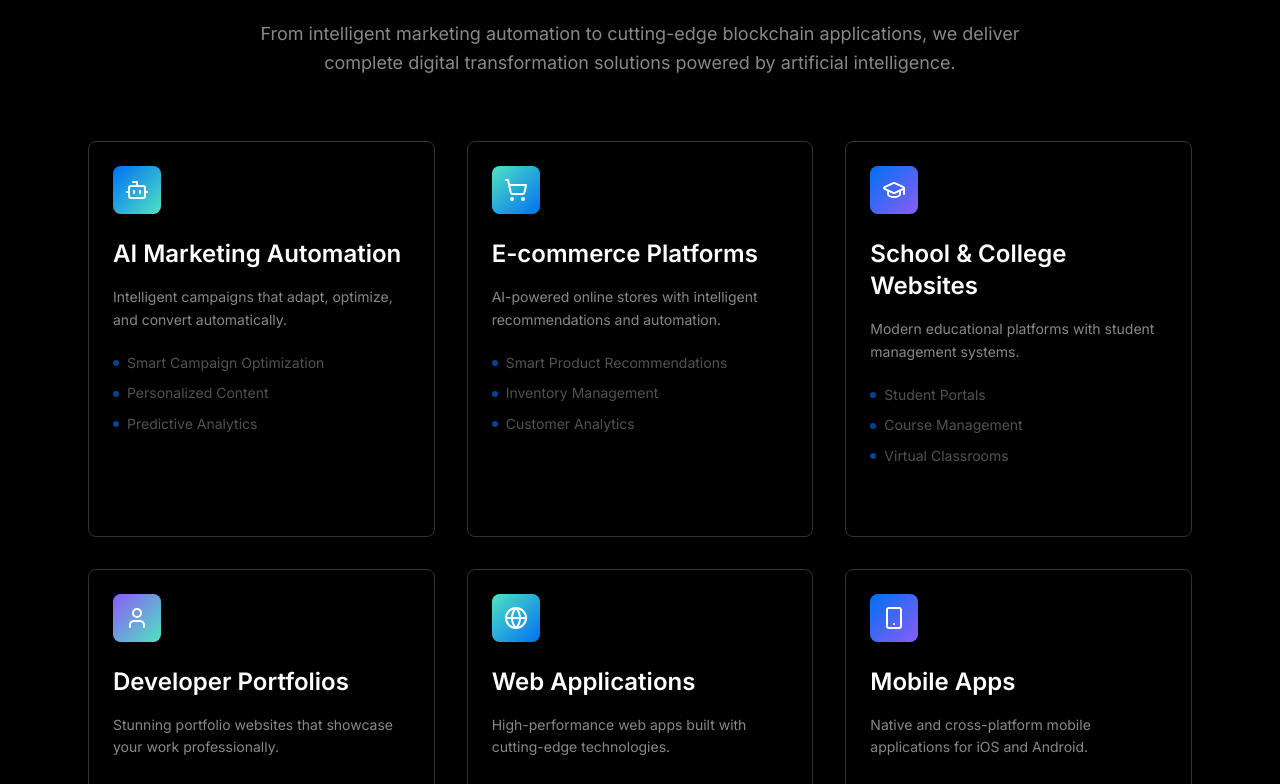
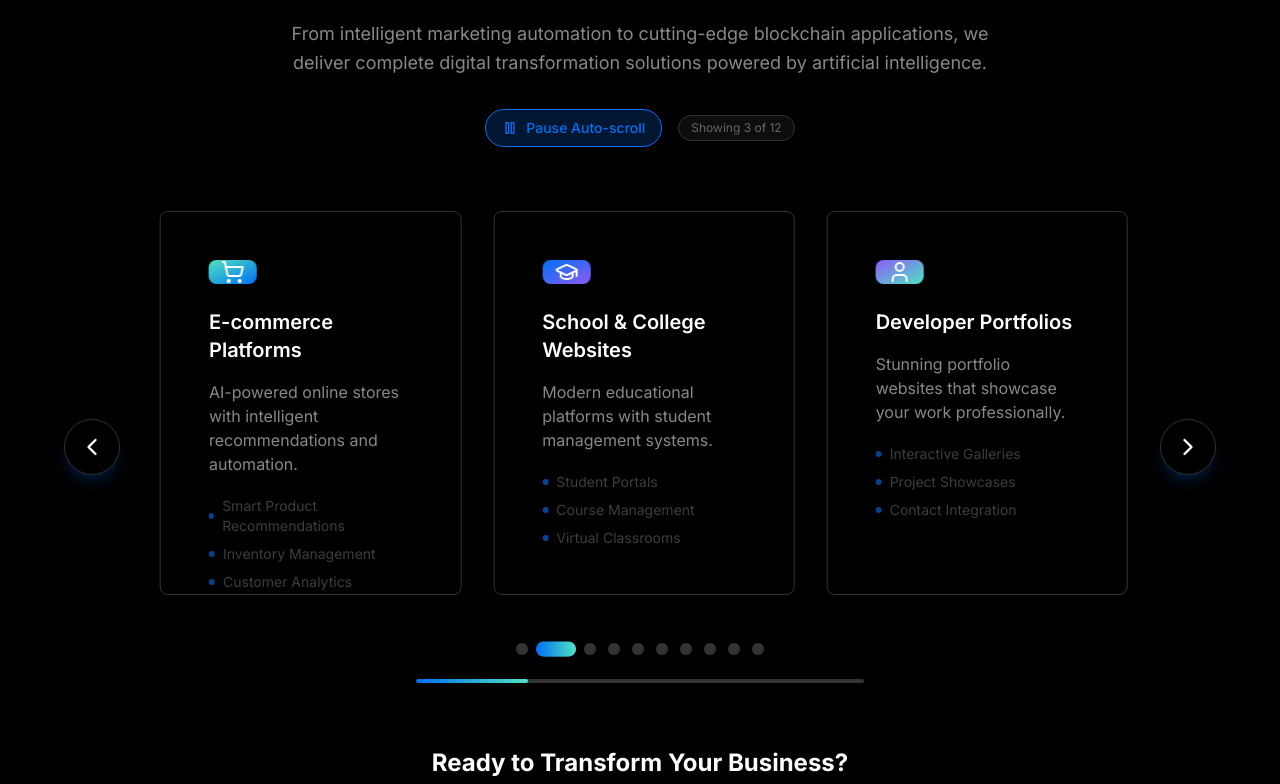
Before and after one commit to ASHUTOSH2224/Company_Website, a React (Vite) app: page / in a window 1280 px wide. Shown: the part 1636-2420 px from the top of the page. Built offline with nearby package versions, Linux system fonts and the light colour scheme.

Commit message:
Modified the Services Page

```diff
--- a/src/components/Services.tsx
+++ b/src/components/Services.tsx
@@ -1,4 +1,4 @@
-import React, { useState, useEffect } from 'react';
+import React, { useState, useEffect, useRef } from 'react';
 import {
   Bot,
   ShoppingCart,
@@ -12,7 +12,11 @@ import {
   Layers,
   Brain,
   Zap,
-  ArrowRight
+  ArrowRight,
+  ChevronLeft,
+  ChevronRight,
+  Play,
+  Pause
 } from 'lucide-react';
 
 interface ServicesProps {
@@ -22,10 +26,62 @@ interface ServicesProps {
 export const Services: React.FC<ServicesProps> = ({ onContactClick }) => {
   const [isVisible, setIsVisible] = useState(false);
   const [hoveredService, setHoveredService] = useState<number | null>(null);
+  const [currentSlide, setCurrentSlide] = useState(0);
+  const [isAutoPlaying, setIsAutoPlaying] = useState(true);
+  const [cardsPerView, setCardsPerView] = useState(3);
+  const autoPlayRef = useRef<number | null>(null);
+  const containerRef = useRef<HTMLDivElement>(null);
+
+  const autoPlayInterval = 4000;
 
   useEffect(() => {
     setIsVisible(true);
+
+    // Handle responsive cards per view
+    const handleResize = () => {
+      if (window.innerWidth >= 1024) {
+        setCardsPerView(3); // Desktop: 3 cards
+      } else if (window.innerWidth >= 768) {
+        setCardsPerView(2); // Tablet: 2 cards
+      } else {
+        setCardsPerView(1); // Mobile: 1 card
+      }
+    };
+
+    handleResize();
+    window.addEventListener('resize', handleResize);
+
+    return () => {
+      window.removeEventListener('resize', handleResize);
+    };
   }, []);
+
+  // Auto-play functionality
+  useEffect(() => {
+    if (isAutoPlaying) {
+      autoPlayRef.current = setInterval(() => {
+        setCurrentSlide(prev => {
+          const maxSlides = Math.max(0, services.length - cardsPerView);
+          return prev >= maxSlides ? 0 : prev + 1;
+        });
+      }, autoPlayInterval);
+    } else {
+      if (autoPlayRef.current) {
+        clearInterval(autoPlayRef.current);
+      }
+    }
+
+    return () => {
+      if (autoPlayRef.current) {
+        clearInterval(autoPlayRef.current);
+      }
+    };
+  }, [isAutoPlaying, cardsPerView]);
+
+  // Reset slide when cards per view changes
+  useEffect(() => {
+    setCurrentSlide(0);
+  }, [cardsPerView]);
 
   const services = [
     {
@@ -114,22 +170,135 @@ export const Services: React.FC<ServicesProps> = ({ onContactClick }) => {
     }
   ];
 
+  const maxSlides = Math.max(0, services.length - cardsPerView);
+
+  // Navigation functions
+  const nextSlide = () => {
+    setCurrentSlide(prev => Math.min(prev + 1, maxSlides));
+  };
+
+  const prevSlide = () => {
+    setCurrentSlide(prev => Math.max(prev - 1, 0));
+  };
+
+  const goToSlide = (index: number) => {
+    setCurrentSlide(index);
+  };
+
+  const toggleAutoPlay = () => {
+    setIsAutoPlaying(!isAutoPlaying);
+  };
+
   return (
-    <section className="section-padding">
-      <div className="container-custom">
+    <section
+      className="section-padding relative"
+      onMouseEnter={() => setIsAutoPlaying(false)}
+      onMouseLeave={() => setIsAutoPlaying(true)}
+    >
+      <div className="container-custom" ref={containerRef}>
         {/* Section Header */}
-        <div className={`text-center mb-16 transition-all duration-1000 ${isVisible ? 'opacity-100 translate-y-0' : 'opacity-0 translate-y-8'}`}>
-          <h2 className="heading-lg mb-6">
+        <div className={`text-center mb-12 lg:mb-16 transition-all duration-1000 ${
+          isVisible ? 'opacity-100 translate-y-0' : 'opacity-0 translate-y-8'
+        }`}>
+          <h2 className="heading-lg mb-4 lg:mb-6">
             Comprehensive <span className="gradient-text-accent">AI Solutions</span>
           </h2>
-          <p className="text-body max-w-3xl mx-auto">
+          <p className="text-body max-w-3xl mx-auto mb-6 lg:mb-8 px-4">
             From intelligent marketing automation to cutting-edge blockchain applications,
             we deliver complete digital transformation solutions powered by artificial intelligence.
           </p>
+
+          {/* Auto-play Control & Cards Per View Indicator */}
+          <div className="flex flex-col sm:flex-row justify-center items-center gap-4 mb-6 lg:mb-8">
+            <button
+              onClick={toggleAutoPlay}
+              className={`flex items-center gap-2 px-4 py-2 rounded-full border transition-all duration-300 ${
+                isAutoPlaying
+                  ? 'border-[#0070f3] bg-[#0070f3]/20 text-[#0070f3]'
+                  : 'border-[#333] bg-[var(--card-bg)] text-[#888] hover:text-white hover:border-[#0070f3]'
+              }`}
+            >
+              {isAutoPlaying ? <Pause className="w-4 h-4" /> : <Play className="w-4 h-4" />}
+              <span className="text-sm font-medium">
+                {isAutoPlaying ? 'Pause' : 'Play'} Auto-scroll
+              </span>
+            </button>
+
+            {/* Responsive indicator */}
+            <div className="text-xs text-[#666] bg-[var(--card-bg)] px-3 py-1 rounded-full border border-[#333]">
+              <span className="hidden lg:inline">Showing {cardsPerView} of {services.length}</span>
+              <span className="hidden md:inline lg:hidden">Showing {cardsPerView} of {services.length}</span>
+              <span className="md:hidden">Showing {cardsPerView} of {services.length}</span>
+            </div>
+          </div>
         </div>
 
-        {/* Services Grid */}
-        <div className="grid grid-cols-1 md:grid-cols-2 lg:grid-cols-3 gap-8">
+        {/* Responsive Carousel Container */}
+        <div className="relative">
+          {/* Navigation Arrows - Hidden on mobile */}
+          <button
+            onClick={prevSlide}
+            disabled={currentSlide === 0}
+            className={`absolute left-0 lg:-left-6 top-1/2 -translate-y-1/2 z-20 w-10 h-10 lg:w-14 lg:h-14 rounded-full border border-[#333] bg-black/80 backdrop-blur-sm flex items-center justify-center transition-all duration-300 ${
+              currentSlide === 0
+                ? 'opacity-30 cursor-not-allowed'
+                : 'hover:border-[#0070f3] hover:bg-[#0070f3]/20 hover:scale-110 shadow-lg shadow-[#0070f3]/20'
+            } hidden sm:flex`}
+          >
+            <ChevronLeft className="w-5 h-5 lg:w-7 lg:h-7 text-white" />
+          </button>
+
+          <button
+            onClick={nextSlide}
+            disabled={currentSlide >= maxSlides}
+            className={`absolute right-0 lg:-right-6 top-1/2 -translate-y-1/2 z-20 w-10 h-10 lg:w-14 lg:h-14 rounded-full border border-[#333] bg-black/80 backdrop-blur-sm flex items-center justify-center transition-all duration-300 ${
+              currentSlide >= maxSlides
+                ? 'opacity-30 cursor-not-allowed'
+                : 'hover:border-[#0070f3] hover:bg-[#0070f3]/20 hover:scale-110 shadow-lg shadow-[#0070f3]/20'
+            } hidden sm:flex`}
+          >
+            <ChevronRight className="w-5 h-5 lg:w-7 lg:h-7 text-white" />
+          </button>
+
+          {/* Mobile Navigation Arrows */}
+          <div className="flex justify-between items-center mb-6 sm:hidden">
+            <button
+              onClick={prevSlide}
+              disabled={currentSlide === 0}
+              className={`w-12 h-12 rounded-full border border-[#333] bg-black/80 backdrop-blur-sm flex items-center justify-center transition-all duration-300 ${
+                currentSlide === 0
+                  ? 'opacity-30 cursor-not-allowed'
+                  : 'hover:border-[#0070f3] hover:bg-[#0070f3]/20'
+              }`}
+            >
+              <ChevronLeft className="w-6 h-6 text-white" />
+            </button>
+
+            <div className="text-sm text-[#888]">
+              {currentSlide + 1} / {maxSlides + 1}
+            </div>
+
+            <button
+              onClick={nextSlide}
+              disabled={currentSlide >= maxSlides}
+              className={`w-12 h-12 rounded-full border border-[#333] bg-black/80 backdrop-blur-sm flex items-center justify-center transition-all duration-300 ${
+                currentSlide >= maxSlides
+                  ? 'opacity-30 cursor-not-allowed'
+                  : 'hover:border-[#0070f3] hover:bg-[#0070f3]/20'
+              }`}
+            >
+              <ChevronRight className="w-6 h-6 text-white" />
+            </button>
+          </div>
+
+          {/* Carousel Viewport */}
+          <div className="overflow-hidden sm:mx-8 lg:mx-16">
+            <div
+              className="flex gap-4 lg:gap-8 transition-transform duration-700 ease-in-out"
+              style={{
+                transform: `translateX(-${currentSlide * (100 / cardsPerView)}%)`
+              }}
+            >
               {services.map((service, index) => {
                 const Icon = service.icon;
                 const isHovered = hoveredService === index;
@@ -137,49 +306,53 @@ export const Services: React.FC<ServicesProps> = ({ onContactClick }) => {
                 return (
                   <div
                     key={index}
-                className={`service-card group cursor-pointer transition-all duration-700 hover:transform hover:-translate-y-6 hover:scale-105 relative overflow-hidden ${
-                  isVisible ? 'opacity-100 translate-y-0' : 'opacity-0 translate-y-8'
-                }`}
+                    className="cursor-pointer transition-all duration-700 flex-shrink-0"
+                    style={{
+                      width: `calc(${100 / cardsPerView}% - ${cardsPerView === 1 ? '0px' : cardsPerView === 2 ? '0.75rem' : '1.5rem'})`
+                    }}
                     onMouseEnter={() => setHoveredService(index)}
                     onMouseLeave={() => setHoveredService(null)}
-                style={{ animationDelay: `${index * 100}ms` }}
                   >
+                    {/* Service Card */}
+                    <div className={`service-card group relative overflow-hidden h-80 lg:h-96 hover:transform hover:-translate-y-2 lg:hover:-translate-y-6 hover:scale-105 transition-all duration-700 ${
+                      isVisible ? 'opacity-100 translate-y-0' : 'opacity-0 translate-y-8'
+                    }`}>
                       {/* Animated background glow */}
                       <div className="absolute inset-0 bg-gradient-to-br from-[#0070f3]/5 to-[#50e3c2]/5 opacity-0 group-hover:opacity-100 transition-opacity duration-500 blur-xl"></div>
 
                       {/* Animated border effect */}
-                <div className={`absolute inset-0 bg-gradient-to-r ${service.color} opacity-0 group-hover:opacity-10 transition-opacity duration-500 rounded-lg animate-gradient-shift bg-size-300`}></div>
+                      <div className={`absolute inset-0 bg-gradient-to-r ${service.color} opacity-0 group-hover:opacity-10 transition-opacity duration-500 rounded-lg`}></div>
 
                       {/* Shimmer effect */}
                       <div className="absolute inset-0 shimmer-effect opacity-0 group-hover:opacity-100 transition-opacity duration-500"></div>
 
-                <div className="relative z-10">
-                  {/* Enhanced Service Icon */}
-                  <div className="relative w-12 h-12 mb-6">
+                      <div className="relative z-10 p-4 lg:p-6 h-full flex flex-col">
+                        {/* Service Icon */}
+                        <div className="relative w-10 h-10 lg:w-12 lg:h-12 mb-4 lg:mb-6">
                           {/* Pulsing background */}
                           <div className={`absolute inset-0 bg-gradient-to-br ${service.color} opacity-20 rounded-lg group-hover:opacity-40 transition-opacity duration-500 animate-pulse`}></div>
 
                           {/* Main icon container */}
                           <div className={`relative w-full h-full bg-gradient-to-br ${service.color} rounded-lg flex items-center justify-center group-hover:scale-125 group-hover:rotate-12 transition-all duration-500 shadow-lg group-hover:shadow-[#0070f3]/25`}>
-                      <Icon size={24} className="text-white group-hover:animate-bounce" />
+                            <Icon size={20} className="lg:w-6 lg:h-6 text-white group-hover:animate-bounce" />
                           </div>
 
                           {/* Floating ring effect */}
                           <div className={`absolute inset-0 border-2 border-[#0070f3] rounded-lg opacity-0 group-hover:opacity-100 group-hover:scale-150 transition-all duration-700 animate-ping`}></div>
                         </div>
 
-                  {/* Enhanced Service Content */}
-                  <div className="space-y-4">
-                    <h3 className="heading-sm text-white group-hover:text-[#50e3c2] transition-all duration-300 group-hover:scale-105 transform-gpu">
+                        {/* Service Content */}
+                        <div className="flex-1 space-y-3 lg:space-y-4">
+                          <h3 className="text-lg lg:text-xl font-semibold text-white group-hover:text-[#50e3c2] transition-all duration-300 leading-tight">
                             {service.title}
                           </h3>
 
-                    <p className="text-body-sm group-hover:text-[#aaa] transition-colors duration-300">
+                          <p className="text-sm lg:text-base text-[#888] group-hover:text-[#aaa] transition-colors duration-300 leading-relaxed">
                             {service.description}
                           </p>
 
-                    {/* Enhanced Features List */}
-                    <div className={`space-y-2 transition-all duration-500 ${
+                          {/* Features List */}
+                          <div className={`space-y-1 lg:space-y-2 transition-all duration-500 ${
                             isHovered ? 'opacity-100 max-h-32 translate-y-0' : 'opacity-60 max-h-20 translate-y-1'
                           }`}>
                             {service.features.map((feature, featureIndex) => (
@@ -189,13 +362,13 @@ export const Services: React.FC<ServicesProps> = ({ onContactClick }) => {
                                 style={{ animationDelay: `${featureIndex * 100}ms` }}
                               >
                                 <div className="w-1.5 h-1.5 bg-[#0070f3] rounded-full group-hover:animate-ping group-hover:bg-[#50e3c2] transition-colors duration-300"></div>
-                          <span className="text-body-sm text-xs group-hover:text-[#50e3c2] transition-colors duration-300">{feature}</span>
+                                <span className="text-xs lg:text-sm text-[#666] group-hover:text-[#50e3c2] transition-colors duration-300">{feature}</span>
                               </div>
                             ))}
                           </div>
 
-                    {/* Enhanced Learn More Button */}
-                    <div className={`pt-4 transition-all duration-500 ${
+                          {/* Learn More Button */}
+                          <div className={`pt-3 lg:pt-4 transition-all duration-500 ${
                             isHovered ? 'opacity-100 translate-y-0' : 'opacity-0 translate-y-2'
                           }`}>
                             <button
@@ -219,16 +392,57 @@ export const Services: React.FC<ServicesProps> = ({ onContactClick }) => {
                         )}
                       </div>
                     </div>
+                  </div>
                 );
               })}
             </div>
+          </div>
+
+          {/* Navigation Dots */}
+          <div className="flex justify-center gap-2 lg:gap-3 mt-8 lg:mt-12">
+            {Array.from({ length: maxSlides + 1 }).map((_, index) => (
+              <button
+                key={index}
+                onClick={() => goToSlide(index)}
+                className={`relative overflow-hidden transition-all duration-500 ${
+                  currentSlide === index
+                    ? 'w-6 lg:w-8 h-2 lg:h-3 bg-gradient-to-r from-[#0070f3] to-[#50e3c2] rounded-full scale-110 lg:scale-125'
+                    : 'w-2 lg:w-3 h-2 lg:h-3 bg-[#333] rounded-full hover:bg-[#666] hover:scale-110'
+                }`}
+              >
+                {currentSlide === index && (
+                  <div className="absolute inset-0 bg-gradient-to-r from-[#0070f3] to-[#50e3c2] rounded-full animate-pulse" />
+                )}
+              </button>
+            ))}
+          </div>
+
+          {/* Progress Bar - Hidden on mobile */}
+          {isAutoPlaying && (
+            <div className="mt-4 lg:mt-6 w-full max-w-md mx-auto h-1 bg-[#333] rounded-full overflow-hidden hidden sm:block">
+              <div
+                className="h-full bg-gradient-to-r from-[#0070f3] to-[#50e3c2] rounded-full transition-all duration-100"
+                style={{
+                  width: `${((Date.now() / autoPlayInterval) % 1) * 100}%`
+                }}
+              />
+            </div>
+          )}
+
+          {/* Mobile Swipe Indicator */}
+          <div className="text-center mt-6 sm:hidden">
+            <p className="text-xs text-[#666]">← Swipe or use arrows to navigate →</p>
+          </div>
+        </div>
 
         {/* CTA Section */}
-        <div className={`text-center mt-16 transition-all duration-1000 delay-500 ${isVisible ? 'opacity-100 translate-y-0' : 'opacity-0 translate-y-8'}`}>
-          <h3 className="heading-md mb-4">
+        <div className={`text-center mt-12 lg:mt-16 transition-all duration-1000 delay-500 ${
+          isVisible ? 'opacity-100 translate-y-0' : 'opacity-0 translate-y-8'
+        }`}>
+          <h3 className="text-xl lg:text-2xl font-bold mb-4">
             Ready to Transform Your Business?
           </h3>
-          <p className="text-body mb-8 max-w-2xl mx-auto">
+          <p className="text-sm lg:text-base text-[#888] mb-6 lg:mb-8 max-w-2xl mx-auto px-4">
             Let's discuss how our AI-powered solutions can revolutionize your operations
             and drive unprecedented growth.
           </p>
@@ -244,3 +458,5 @@ export const Services: React.FC<ServicesProps> = ({ onContactClick }) => {
     </section>
   );
 };
+
+export default Services;
```
Lines whose indentation alone changed are shown as unchanged.
